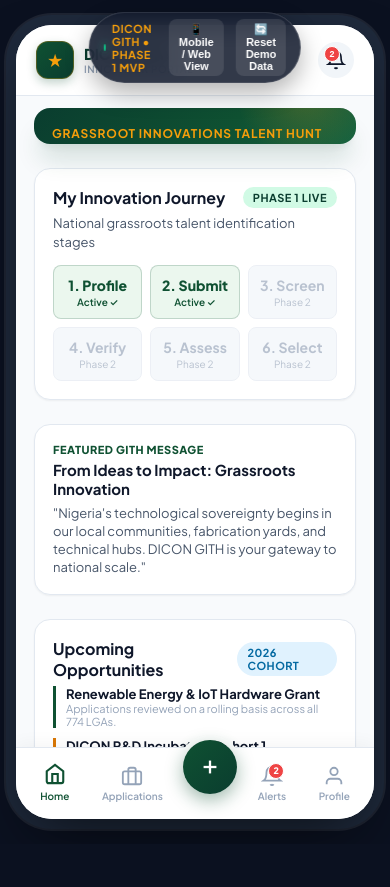
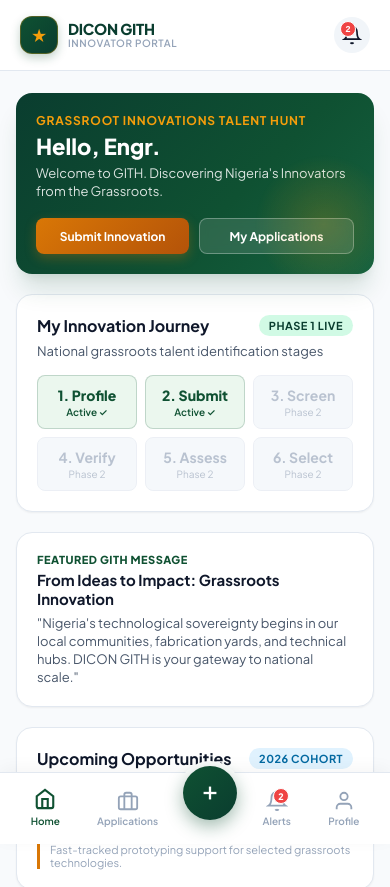
Before and after one commit to frankd3u9d39/DICON_Git, a website with bundled scripts: page index.html in a window 390 px wide. Shown: the top 887 px of the page. Before the commit the page ends 844 px from the top, so only its background shows below. Built offline with nearby package versions, Linux system fonts and the light colour scheme.

Commit message:
Remove phone mockup frame and preview controls toolbar to render as a natural responsive full-bleed web application

```diff
--- a/css/styles.css
+++ b/css/styles.css
@@ -49,7 +49,7 @@
   --shadow-elevated: 0 20px 25px -5px rgba(15, 81, 50, 0.15), 0 8px 10px -6px rgba(15, 81, 50, 0.1);
 
   --transition: all 0.2s cubic-bezier(0.16, 1, 0.3, 1);
-  --app-max-width: 440px;
+  --app-max-width: 760px;
 }
 
 /* Reset & Box Sizing */
@@ -62,109 +62,46 @@
 
 body {
   font-family: var(--font-main);
-  background-color: #0B1120;
+  background-color: var(--bg-app);
   color: var(--text-primary);
   display: flex;
   justify-content: center;
-  align-items: center;
+  align-items: stretch;
   min-height: 100vh;
   margin: 0;
-  padding: 16px;
+  padding: 0;
   overflow-x: hidden;
   -webkit-font-smoothing: antialiased;
 }
 
-/* Top Environment Bar (Desktop Preview) */
-.preview-controls {
-  position: fixed;
-  top: 12px;
-  left: 50%;
-  transform: translateX(-50%);
-  display: flex;
-  align-items: center;
-  gap: 12px;
-  background: rgba(15, 23, 42, 0.85);
-  backdrop-filter: blur(12px);
-  border: 1px solid rgba(255, 255, 255, 0.1);
-  padding: 6px 14px;
-  border-radius: var(--radius-full);
-  z-index: 99999;
-  box-shadow: 0 10px 25px rgba(0, 0, 0, 0.3);
-}
-
-.preview-badge {
-  font-size: 11px;
-  font-weight: 700;
-  letter-spacing: 0.5px;
-  text-transform: uppercase;
-  color: var(--accent-gold);
-  display: flex;
-  align-items: center;
-  gap: 6px;
-}
-
-.preview-badge::before {
-  content: '';
-  width: 7px;
-  height: 7px;
-  background: var(--success);
-  border-radius: 50%;
-  display: inline-block;
-  box-shadow: 0 0 8px var(--success);
-}
-
-.preview-btn {
-  background: rgba(255, 255, 255, 0.1);
-  border: none;
-  color: #fff;
-  font-size: 11px;
-  font-weight: 600;
-  padding: 4px 10px;
-  border-radius: var(--radius-sm);
-  cursor: pointer;
-  transition: var(--transition);
-}
-
-.preview-btn:hover {
-  background: rgba(255, 255, 255, 0.2);
-}
-
-/* App Viewport Shell */
+/* Real Web & Mobile Application Container (Full Screen / Responsive) */
 #app-container {
   width: 100%;
-  max-width: var(--app-max-width);
-  height: 880px;
-  max-height: 94vh;
+  min-height: 100vh;
   background-color: var(--bg-app);
-  border-radius: 36px;
-  box-shadow: 0 25px 60px -15px rgba(0, 0, 0, 0.6), 0 0 0 10px #1E293B, 0 0 0 12px rgba(255, 255, 255, 0.08);
   display: flex;
   flex-direction: column;
   position: relative;
-  overflow: hidden;
-  transition: max-width 0.3s ease, border-radius 0.3s ease;
+  overflow-x: hidden;
 }
 
-/* Wide Mode Toggle for Tablet/Web view */
-#app-container.wide-mode {
-  max-width: 960px;
-  border-radius: var(--radius-xl);
-}
-
-/* Mobile Screen Wrapper */
+/* Screen Wrapper */
 .screen-wrapper {
   flex: 1;
+  width: 100%;
+  max-width: 880px;
+  margin: 0 auto;
   overflow-y: auto;
   overflow-x: hidden;
   position: relative;
   display: flex;
   flex-direction: column;
   scroll-behavior: smooth;
-  padding-bottom: 84px; /* Space for bottom nav */
+  padding: 12px 16px 96px 16px;
 }
 
 .screen-wrapper.no-nav {
-  padding-bottom: 24px;
+  padding-bottom: 32px;
 }
 
 /* Screen visibility */
@@ -195,6 +132,14 @@
   position: sticky;
   top: 0;
   z-index: 100;
+  width: 100%;
+}
+
+@media (min-width: 920px) {
+  .app-header {
+    padding-left: calc((100% - 880px) / 2 + 16px);
+    padding-right: calc((100% - 880px) / 2 + 16px);
+  }
 }
 
 .app-header h1, .app-header h2 {
@@ -270,10 +215,11 @@
 .card {
   background: var(--surface);
   border-radius: var(--radius-lg);
-  padding: 18px;
+  padding: 20px;
   border: 1px solid var(--border);
   box-shadow: var(--shadow-sm);
-  margin: 12px 18px;
+  margin: 10px 0;
+  width: 100%;
   transition: var(--transition);
 }
 
@@ -524,19 +470,30 @@
    BOTTOM NAVIGATION BAR
    ========================================================================== */
 .bottom-nav {
-  position: absolute;
+  position: fixed;
   bottom: 0;
   left: 0;
+  right: 0;
   width: 100%;
   height: 72px;
   background: var(--surface);
   border-top: 1px solid var(--border);
   display: flex;
   align-items: center;
-  justify-content: space-around;
-  padding: 0 8px;
+  justify-content: center;
+  padding: 0;
   z-index: 1000;
   box-shadow: 0 -4px 16px rgba(0, 0, 0, 0.04);
+}
+
+.bottom-nav-inner {
+  display: flex;
+  align-items: center;
+  justify-content: space-around;
+  width: 100%;
+  max-width: 680px;
+  height: 100%;
+  padding: 0 12px;
 }
 
 .nav-item {
@@ -754,14 +711,16 @@
    TOAST NOTIFICATIONS & MODALS
    ========================================================================== */
 #toast-container {
-  position: absolute;
+  position: fixed;
   top: 20px;
-  left: 20px;
-  right: 20px;
+  left: 50%;
+  transform: translateX(-50%);
+  width: 90%;
+  max-width: 480px;
   display: flex;
   flex-direction: column;
   gap: 8px;
-  z-index: 9999;
+  z-index: 99999;
   pointer-events: none;
 }
 
@@ -792,11 +751,11 @@
 /* Modal Overlay */
 .modal-overlay {
   display: none;
-  position: absolute;
+  position: fixed;
   inset: 0;
   background: rgba(15, 23, 42, 0.6);
   backdrop-filter: blur(4px);
-  z-index: 8888;
+  z-index: 99998;
   align-items: flex-end;
   justify-content: center;
 }
@@ -808,6 +767,7 @@
 .modal-sheet {
   background: var(--surface);
   width: 100%;
+  max-width: var(--app-max-width);
   border-radius: 24px 24px 0 0;
   padding: 24px 20px 32px 20px;
   box-shadow: 0 -10px 25px rgba(0, 0, 0, 0.2);
--- a/index.html
+++ b/index.html
@@ -16,12 +16,6 @@
 </head>
 <body>
 
-  <!-- Top Environment Toolbar (Desktop Preview & Viewport Controls) -->
-  <header class="preview-controls">
-    <span class="preview-badge">DICON GITH • Phase 1 MVP</span>
-    <button class="preview-btn" id="btn-toggle-viewport" title="Toggle between mobile device frame and tablet/web width">📱 Mobile / Web View</button>
-    <button class="preview-btn" id="btn-reload-demo" title="Reload clean demo data">🔄 Reset Demo Data</button>
-  </header>
 
   <!-- Toast Notification Hub -->
   <div id="toast-container" aria-live="polite"></div>
@@ -1041,6 +1035,7 @@
          SCREEN 29: BOTTOM NAVIGATION BAR
          ========================================== -->
     <nav class="bottom-nav" id="main-bottom-nav">
+      <div class="bottom-nav-inner">
         <a href="#" class="nav-item active" data-target="screen-home" id="nav-btn-home">
           <svg viewBox="0 0 24 24" fill="none" stroke="currentColor" stroke-width="2"><path d="m3 9 9-7 9 7v11a2 2 0 0 1-2 2H5a2 2 0 0 1-2-2z"></path><polyline points="9 22 9 12 15 12 15 22"></polyline></svg>
           <span>Home</span>
@@ -1068,6 +1063,7 @@
           <svg viewBox="0 0 24 24" fill="none" stroke="currentColor" stroke-width="2"><path d="M20 21v-2a4 4 0 0 0-4-4H8a4 4 0 0 0-4 4v2"></path><circle cx="12" cy="7" r="4"></circle></svg>
           <span>Profile</span>
         </a>
+      </div>
     </nav>
 
   </div>
--- a/js/app.js
+++ b/js/app.js
@@ -255,20 +255,26 @@
 
   // ---- EVENT BINDINGS ----
   bindEvents() {
-    // Desktop Viewport Toggle
-    document.getElementById('btn-toggle-viewport').onclick = () => {
+    // Desktop Viewport Toggle (if present)
+    const toggleBtn = document.getElementById('btn-toggle-viewport');
+    if (toggleBtn) {
+      toggleBtn.onclick = () => {
         const app = document.getElementById('app-container');
-      app.classList.toggle('wide-mode');
+        if (app) app.classList.toggle('wide-mode');
       };
+    }
 
-    // Reset Demo Button
-    document.getElementById('btn-reload-demo').onclick = () => {
+    // Reset Demo Button (if present)
+    const reloadBtn = document.getElementById('btn-reload-demo');
+    if (reloadBtn) {
+      reloadBtn.onclick = () => {
         if (confirm("Reset application to clean pre-seeded demo data?")) {
           storage.resetToDemo();
           this.showToast("Demo data reloaded successfully.", "success");
           this.navigateTo('screen-home');
         }
       };
+    }
 
     // Welcome screen buttons
     document.getElementById('btn-welcome-start').onclick = () => {
```
Lines whose indentation alone changed are shown as unchanged.
